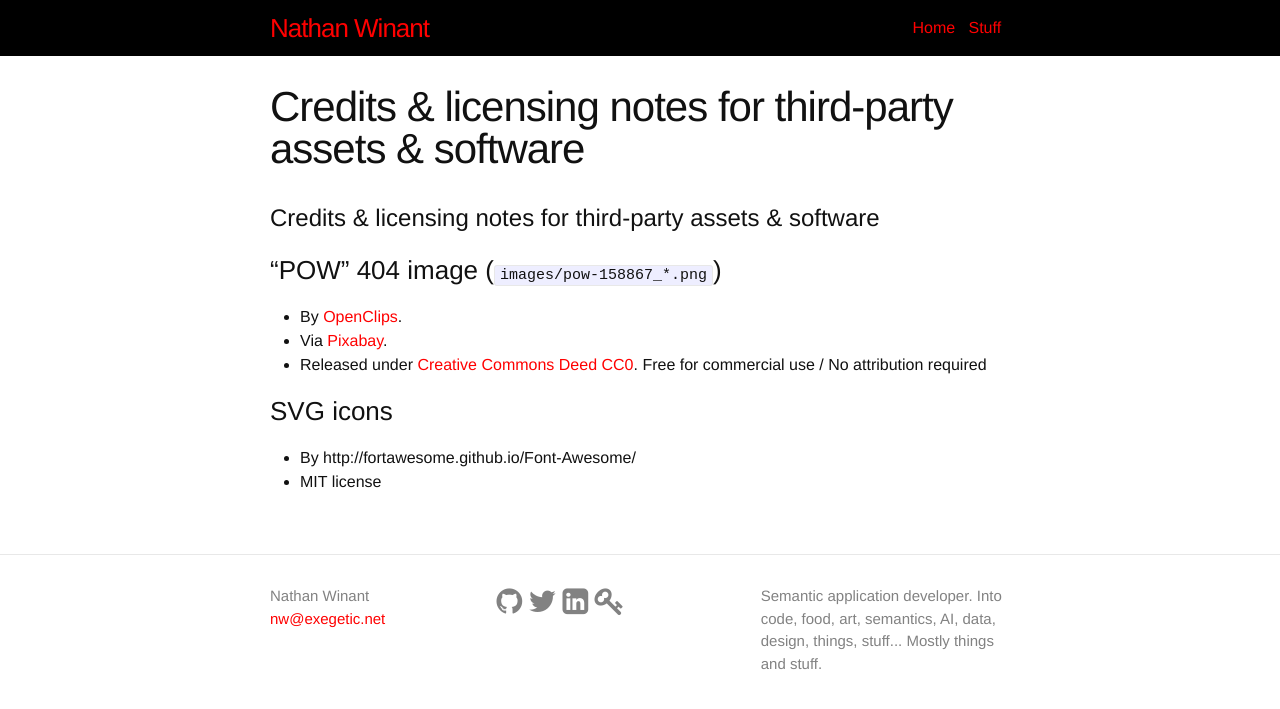
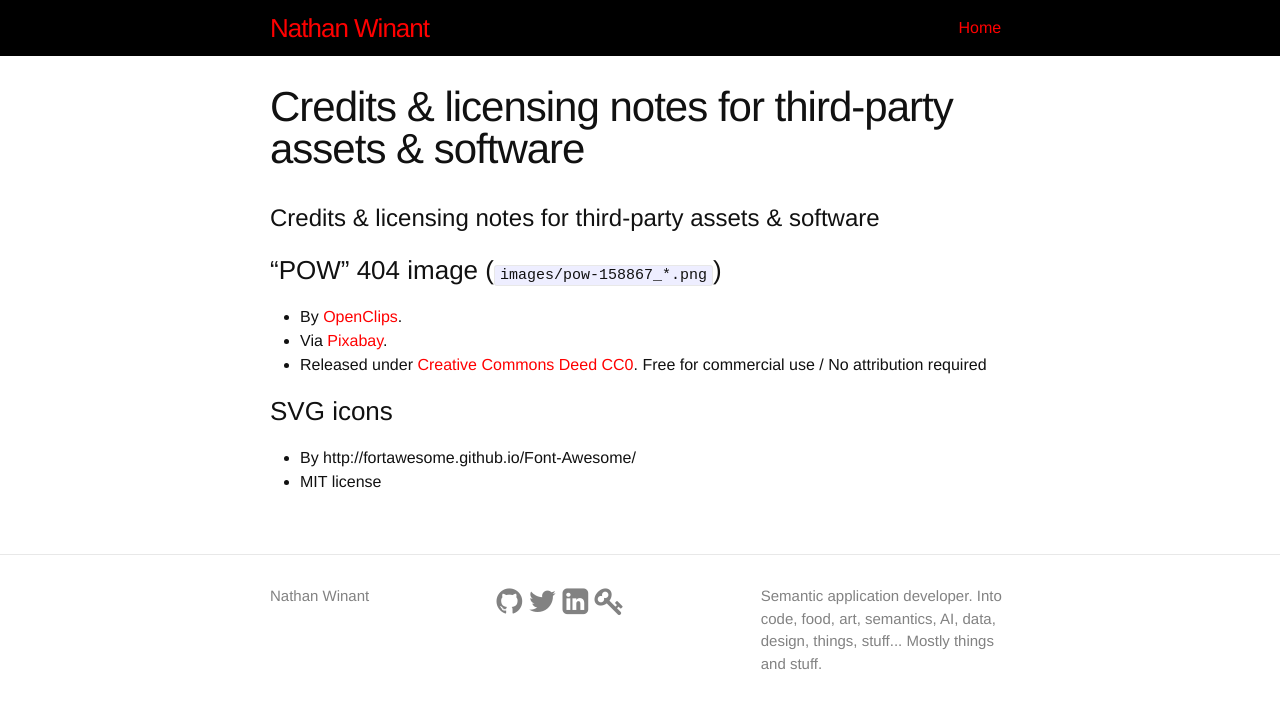
Before and after one commit to nwinant/nwinant.github.io, a Jekyll site: the page built from CREDIT.md, in a window 1280 px wide. Shown: the top 709 px of the page. Built offline with Jekyll 4.4.1, drawn with Linux system fonts in a browser that asks for light colours; nearby versions of some CDN libraries; our own code applies the rules of GitHub Pages for plain Markdown files.

Commit message:
exegetic.io

```diff
--- a/_config.yml
+++ b/_config.yml
@@ -1,10 +1,10 @@
 # Site settings
 title: Nathan Winant
-email: nw@exegetic.net
+#email: nw@exegetic.io
 description: > # this means to ignore newlines until "baseurl:"
   Semantic application developer. Into code, food, art, semantics, AI, data, design, things, stuff... Mostly things and stuff.
 baseurl: "" # the subpath of your site, e.g. /blog/
-url: "http://exegetic.net" # the base hostname & protocol for your site
+url: "http://exegetic.io" # the base hostname & protocol for your site
 
 # Social
 twitter_username: _nwinant
--- a/_data/menu.yml
+++ b/_data/menu.yml
@@ -1,7 +1,7 @@
 - text: Home
   url: /
-- text: Stuff
-  url: http://stuff.exegetic.net/
+#- text: Stuff
+#  url: http://stuff.exegetic.io/
 #- text: Tools
 #  url: /tools/
 #  subitems:
--- a/keybase.txt
+++ b/keybase.txt
@@ -4,7 +4,7 @@
 
 I hereby claim:
 
-  * I am an admin of http://exegetic.net
+  * I am an admin of http://exegetic.io
   * I am nwinant (https://keybase.io/nwinant) on keybase.
   * I have a public key with fingerprint DDAD 0BE8 3AF3 4ECD 2475  DB52 0FCB 1A77 15B8 65CB
 
@@ -21,7 +21,7 @@
             "username": "nwinant"
         },
         "service": {
-            "hostname": "exegetic.net",
+            "hostname": "exegetic.io",
             "protocol": "http:"
         },
         "type": "web_service_binding",
```
Also changed, not shown: README.md.
